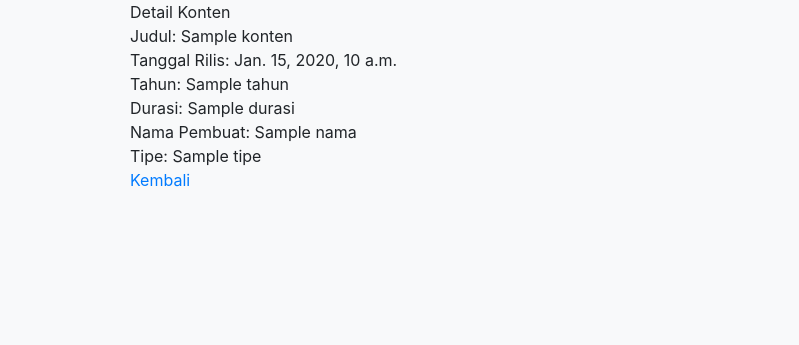
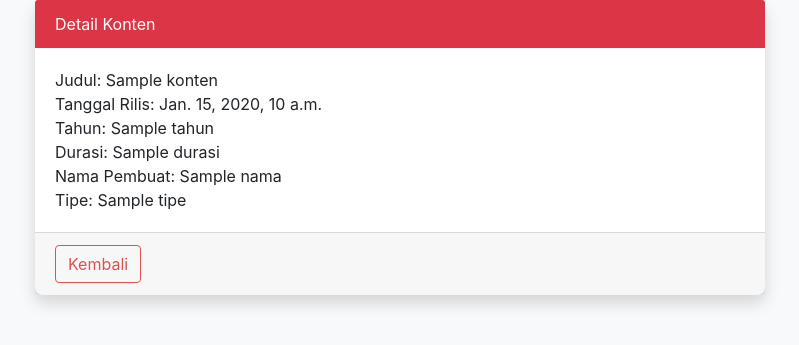
Before and after one commit to citraandh/Mermute, a Django app: template main/templates/search_bar/detail_konten.html in a window 1280 px wide. Shown: the part 56-401 px from the top of the page, without its empty margins (240-1039 px from the left). Run offline with Django 3.2, Linux system fonts and the light colour scheme; the template is opened without the code that fills it: most values are stand-ins (such as "Sample title", 1, 10 or a date in 2020); some libraries are stand-ins or nearby versions.

Commit message:
Update search bar functionality and templates

```diff
--- a/main/templates/search_bar/detail_konten.html
+++ b/main/templates/search_bar/detail_konten.html
@@ -2,19 +2,18 @@
 {% load static %}
 
 {% block title %}
-
 <title>Detail Konten</title>
-
 {% endblock title %}
 
-
 {% block content %}
-
 <div class="container">
     <div class="row justify-content-center">
-        <div class="col-md-6">
-            <div class="content">
-                <div class="content-title">Detail Konten</div>
+        <div class="col-md-8">
+            <div class="card">
+                <div class="card-header bg-danger text-white">
+                    Detail Konten
+                </div>
+                <div class="card-body">
                     {% if konten %}
                     {% for item in konten %}
                     <div class="info-item">
@@ -37,16 +36,12 @@
                     <div class="info-item">
                         <span class="info-label">Tipe:</span> {{ tipe }}
                     </div>
-                <a href="{% url 'main:search_bar'%}" class="back-link">Kembali</a>
+                </div>
+                <div class="card-footer">
+                    <a href="{% url 'main:search_bar' %}" class="btn btn-outline-secondary">Kembali</a>
                 </div>
             </div>
         </div>
     </div>
-
-<!-- Optional JavaScript and Bootstrap JS -->
-<script src="https://code.jquery.com/jquery-3.5.1.slim.min.js"></script>
-<script src="https://cdn.jsdelivr.net/npm/@popperjs/core@2.9.3/dist/umd/popper.min.js"></script>
-<script src="https://stackpath.bootstrapcdn.com/bootstrap/4.5.2/js/bootstrap.min.js"></script>
+</div>
 {% endblock content %}
-
-</html>
--- a/main/templates/search_bar/search_bar.html
+++ b/main/templates/search_bar/search_bar.html
@@ -50,7 +50,7 @@
                 {% else %}
                 <p class="search-result">No results found</p>
                 {% endif %}
-                <a href="{% url 'main:search_bar' %}" class="back-link">Kembali</a>
+                <a href="{% url 'main:dashboard' %}" class="back-link">Kembali</a>
             </div>
         </div>
     </div>
```
Also changed, not shown: main/templates/downloaded_song/bukan_premium.html (added, +19 -0 lines), main/urls.py (+32 -29 lines), main/views.py (+28 -21 lines). Lines whose indentation alone changed are shown as unchanged.
